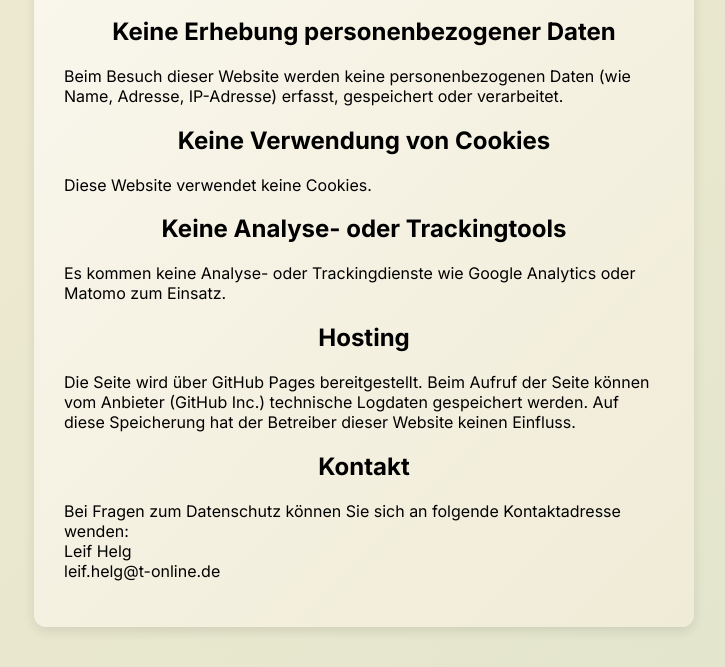
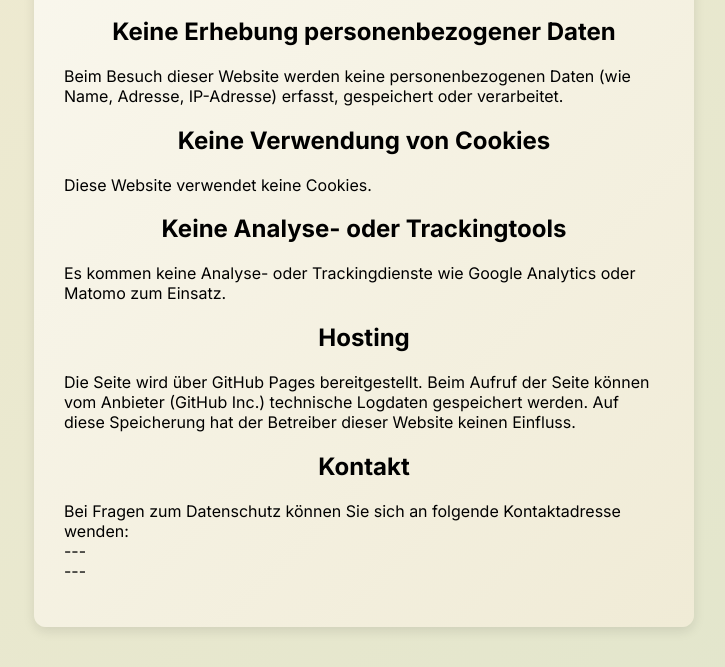
Before and after one commit to kommunalwahl-warburg/kommunalwahl-warburg, a plain HTML site: page datenschutz.html in a window 1280 px wide. Shown: the part 195-862 px from the top of the page, without its empty margins (276-1001 px from the left). Drawn offline with Linux system fonts and the light colour scheme.

Commit message:
Update datenschutz.html

```diff
--- a/datenschutz.html
+++ b/datenschutz.html
@@ -37,8 +37,8 @@
     <h2>Kontakt</h2>
     <p>
       Bei Fragen zum Datenschutz können Sie sich an folgende Kontaktadresse wenden:<br />
-      Leif Helg<br />
-      leif.helg@t-online.de
+      ---<br />
+      ---
     </p>
   </div>
 </body>
```
